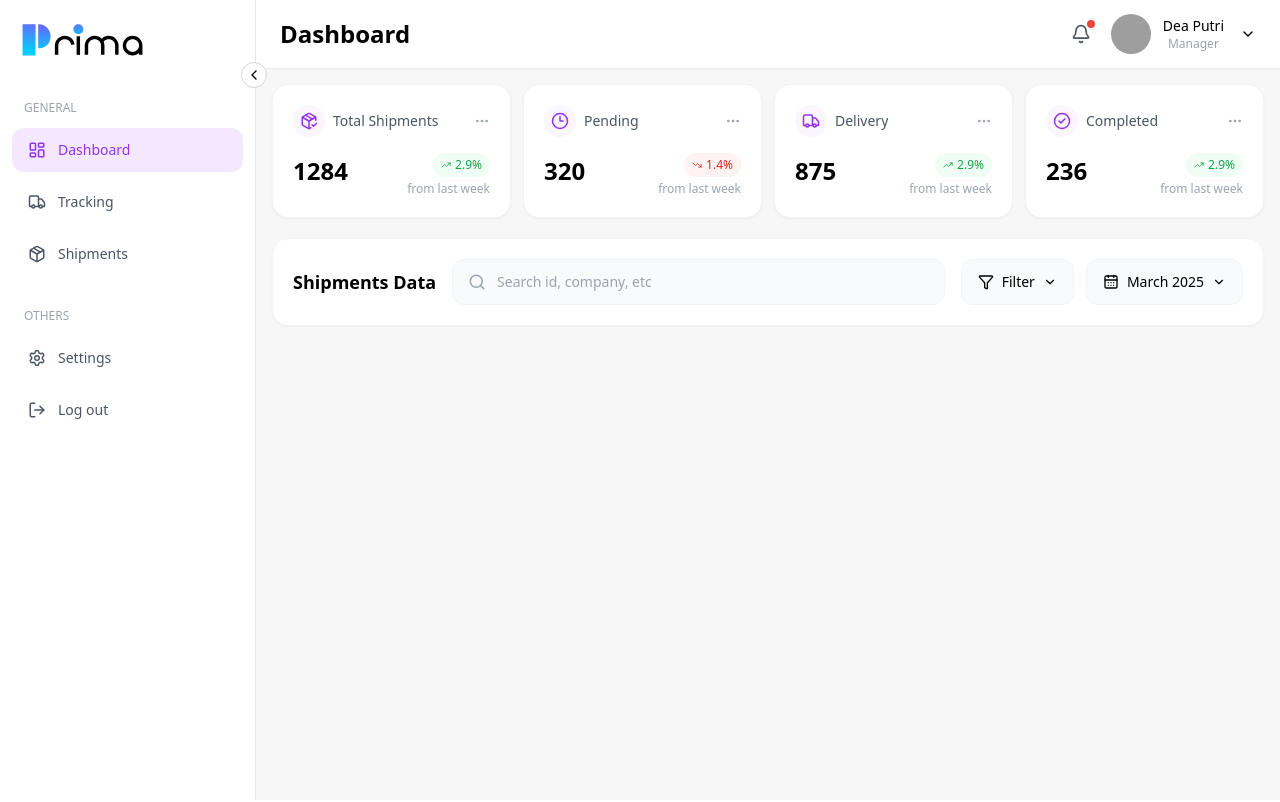
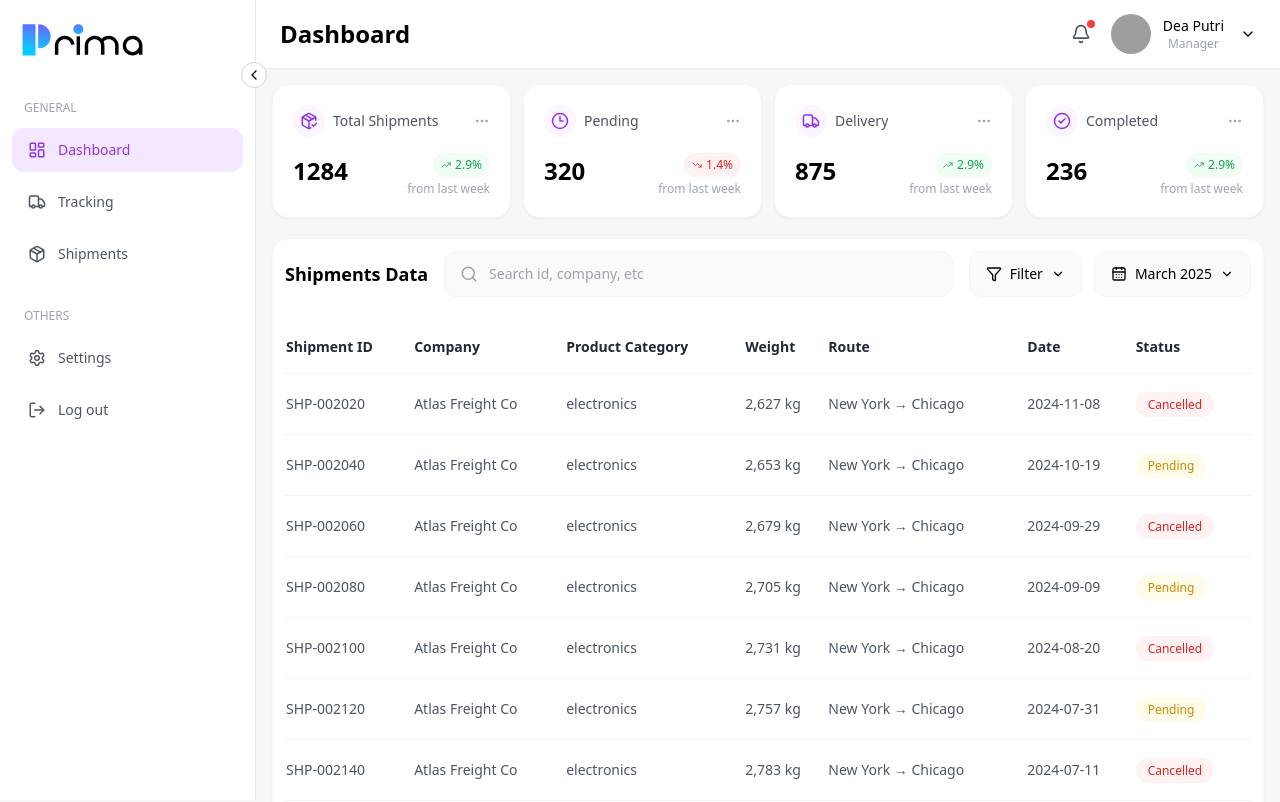
Before and after one commit to MUSHARIB-97/primaconsulting-interview-task, a React (Vite) app: page / in a window 1280 px wide. Shown: the top 802 px of the page. Built offline with nearby package versions, Linux system fonts and the light colour scheme; grey boxes are pictures that could not be loaded.

Commit message:
show table with static data

```diff
--- /dev/null
+++ b/src/components/table.jsx
@@ -0,0 +1,49 @@
+const Table = ({ columns, rows }) => {
+  return (
+    <div className="mt-6 overflow-hidden">
+      <div className="overflow-x-auto">
+        <table className="w-full min-w-[900px] border-collapse">
+          {/* Header */}
+          <thead>
+            <tr className="border-b border-gray-100">
+              {columns.map((column) => (
+                <th
+                  key={column.accessorKey}
+                  className="py-4 text-sm font-semibold text-left text-gray-800"
+                >
+                  {column.header}
+                </th>
+              ))}
+            </tr>
+          </thead>
+
+          {/* Body */}
+          <tbody>
+            {rows.map((row, rowIndex) => (
+              <tr
+                key={rowIndex}
+                className="transition border-b border-gray-100 hover:bg-gray-50"
+              >
+                {columns.map((column) => (
+                  <td
+                    key={column.accessorKey}
+                    className="py-5 text-sm text-gray-600"
+                  >
+                    {column.cell
+                      ? column.cell({
+                          getValue: () => row[column.accessorKey],
+                          row,
+                        })
+                      : row[column.accessorKey]}
+                  </td>
+                ))}
+              </tr>
+            ))}
+          </tbody>
+        </table>
+      </div>
+    </div>
+  );
+};
+
+export default Table;
--- a/src/pages/dashboard/index.jsx
+++ b/src/pages/dashboard/index.jsx
@@ -1,8 +1,11 @@
 import StatsCard from "../../components/statsCard";
+import Table from "../../components/table";
 import { statsData } from "../../helper/constant";
 import ShipmentFiltration from "./shipment-filtration";
+import useShipmentRecord from "./useShipmentRecord";
 
 const Dashboard = () => {
+  const { columns, rows } = useShipmentRecord();
   return (
     <div className="flex flex-col gap-3 md:gap-4 lg:gap-5">
       {/* Stats Grid */}
@@ -18,8 +21,9 @@ const Dashboard = () => {
           />
         ))}
       </div>
-      <div className="p-4 bg-white border border-gray-100 shadow-sm rounded-xl lg:rounded-2xl lg:p-5">
+      <div className="p-2 bg-white border border-gray-100 shadow-sm rounded-xl lg:rounded-2xl lg:p-3">
         <ShipmentFiltration />
+        <Table columns={columns} rows={rows} />
       </div>
     </div>
   );
--- a/src/pages/dashboard/shipment-filtration.jsx
+++ b/src/pages/dashboard/shipment-filtration.jsx
@@ -1,6 +1,13 @@
+import { useRef } from "react";
 import { Search, CalendarDays, ChevronDown, Filter } from "lucide-react";
 
 const ShipmentFiltration = () => {
+  const monthPickerRef = useRef(null);
+
+  const openMonthPicker = () => {
+    monthPickerRef.current?.showPicker?.();
+  };
+
   return (
     <div className="flex flex-col gap-4 lg:flex-row lg:items-center">
       {/* Title */}
@@ -8,7 +15,7 @@ const ShipmentFiltration = () => {
         Shipments Data
       </h2>
 
-      {/* Search (takes all remaining space) */}
+      {/* Search */}
       <div className="relative flex-1">
         <Search
           size={18}
@@ -31,11 +38,21 @@ const ShipmentFiltration = () => {
           <ChevronDown size={14} />
         </button>
 
-        {/* Date */}
-        <button className="flex items-center justify-center flex-1 gap-2 px-4 py-3 text-sm transition border border-gray-100 lg:flex-none bg-gray-50 rounded-xl hover:bg-gray-100">
+        {/* Date Picker */}
+        <button
+          onClick={openMonthPicker}
+          className="relative flex items-center justify-center flex-1 gap-2 px-4 py-3 text-sm transition border border-gray-100 lg:flex-none bg-gray-50 rounded-xl hover:bg-gray-100 whitespace-nowrap"
+        >
           <CalendarDays size={16} />
           <span>March 2025</span>
           <ChevronDown size={14} />
+
+          {/* Hidden Month Picker */}
+          <input
+            ref={monthPickerRef}
+            type="month"
+            className="absolute inset-0 opacity-0 pointer-events-none"
+          />
         </button>
       </div>
     </div>
--- /dev/null
+++ b/src/pages/dashboard/useShipmentRecord.jsx
@@ -0,0 +1,154 @@
+const useShipmentRecord = () => {
+  const StatusCell = ({ status }) => {
+    const statusStyles = {
+      pending: "bg-yellow-50 text-yellow-600",
+      "on delivery": "bg-blue-50 text-blue-600",
+      completed: "bg-green-50 text-green-600",
+      cancelled: "bg-red-50 text-red-600",
+    };
+
+    return (
+      <span
+        className={`px-3 py-1 text-xs font-medium rounded-full capitalize ${
+          statusStyles[status.toLowerCase()] || "bg-gray-50 text-gray-600"
+        }`}
+      >
+        {status}
+      </span>
+    );
+  };
+
+  const WeightCell = ({ weight }) => {
+    const formattedWeight = `${Math.round(weight).toLocaleString()} kg`;
+
+    return <span>{formattedWeight}</span>;
+  };
+  const columns = [
+    {
+      header: "Shipment ID",
+      accessorKey: "shipping_id",
+    },
+    {
+      header: "Company",
+      accessorKey: "company_name",
+    },
+    {
+      header: "Product Category",
+      accessorKey: "product_category",
+    },
+    {
+      header: "Weight",
+      accessorKey: "weight",
+      cell: ({ getValue }) => <WeightCell weight={getValue()} />,
+    },
+    {
+      header: "Route",
+      accessorKey: "route",
+    },
+    {
+      header: "Date",
+      accessorKey: "date",
+    },
+    {
+      header: "Status",
+      accessorKey: "status",
+      cell: ({ getValue }) => <StatusCell status={getValue()} />,
+    },
+  ];
+  const rows = [
+    {
+      shipping_id: "SHP-002020",
+      company_name: "Atlas Freight Co",
+      product_category: "electronics",
+      weight: 2627.2,
+      route: "New York → Chicago",
+      date: "2024-11-08",
+      status: "cancelled",
+    },
+    {
+      shipping_id: "SHP-002040",
+      company_name: "Atlas Freight Co",
+      product_category: "electronics",
+      weight: 2653.2,
+      route: "New York → Chicago",
+      date: "2024-10-19",
+      status: "pending",
+    },
+    {
+      shipping_id: "SHP-002060",
+      company_name: "Atlas Freight Co",
+      product_category: "electronics",
+      weight: 2679.2,
+      route: "New York → Chicago",
+      date: "2024-09-29",
+      status: "cancelled",
+    },
+    {
+      shipping_id: "SHP-002080",
+      company_name: "Atlas Freight Co",
+      product_category: "electronics",
+      weight: 2705.2,
+      route: "New York → Chicago",
+      date: "2024-09-09",
+      status: "pending",
+    },
+    {
+      shipping_id: "SHP-002100",
+      company_name: "Atlas Freight Co",
+      product_category: "electronics",
+      weight: 2731.2,
+      route: "New York → Chicago",
+      date: "2024-08-20",
+      status: "cancelled",
+    },
+    {
+      shipping_id: "SHP-002120",
+      company_name: "Atlas Freight Co",
+      product_category: "electronics",
+      weight: 2757.2,
+      route: "New York → Chicago",
+      date: "2024-07-31",
+      status: "pending",
+    },
+    {
+      shipping_id: "SHP-002140",
+      company_name: "Atlas Freight Co",
+      product_category: "electronics",
+      weight: 2783.2,
+      route: "New York → Chicago",
+      date: "2024-07-11",
+      status: "cancelled",
+    },
+    {
+      shipping_id: "SHP-002160",
+      company_name: "Atlas Freight Co",
+      product_category: "electronics",
+      weight: 2809.2,
+      route: "New York → Chicago",
+      date: "2024-06-21",
+      status: "pending",
+    },
+    {
+      shipping_id: "SHP-002180",
+      company_name: "Atlas Freight Co",
+      product_category: "electronics",
+      weight: 2835.2,
+      route: "New York → Chicago",
+      date: "2024-06-01",
+      status: "cancelled",
+    },
+    {
+      shipping_id: "SHP-002200",
+      company_name: "Atlas Freight Co",
+      product_category: "electronics",
+      weight: 2861.2,
+      route: "New York → Chicago",
+      date: "2026-05-12",
+      status: "pending",
+    },
+  ];
+
+  return { columns, rows };
+};
+
+export default useShipmentRecord;
```
